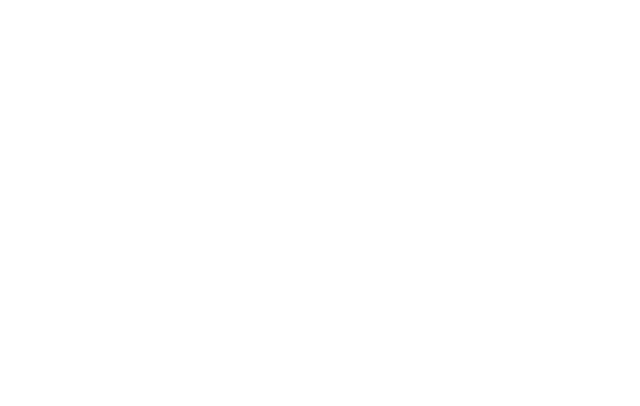
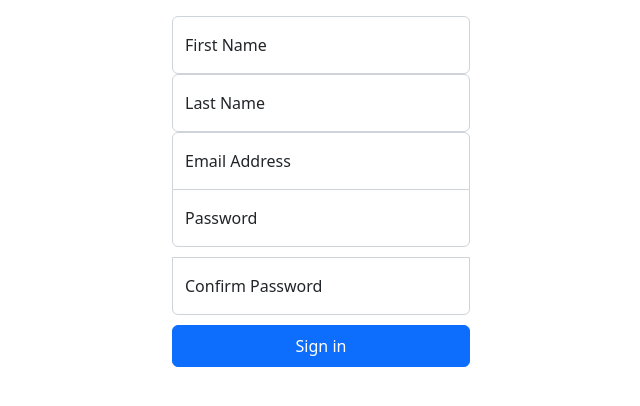
Before and after one commit to jaranda/salesFrontend, an Angular app: page /register in a window 1280 px wide. Before the commit this address led to /. Shown: the top 406 px of the page, without its empty margins (319-959 px from the left). Built offline with nearby package versions, Linux system fonts and the light colour scheme.

Commit message:
Creating the register component. - public component encompases both login and register, and they load the public stylesheet.

```diff
--- a/src/app/public/login/login.component.html
+++ b/src/app/public/login/login.component.html
@@ -1,59 +1,5 @@
-<body class="d-flex align-items-center py-4 bg-body-tertiary">
-  <svg xmlns="http://www.w3.org/2000/svg" style="display: none;">
-    <symbol id="check2" viewBox="0 0 16 16">
-      <path d="M13.854 3.646a.5.5 0 0 1 0 .708l-7 7a.5.5 0 0 1-.708 0l-3.5-3.5a.5.5 0 1 1 .708-.708L6.5 10.293l6.646-6.647a.5.5 0 0 1 .708 0z"/>
-    </symbol>
-    <symbol id="circle-half" viewBox="0 0 16 16">
-      <path d="M8 15A7 7 0 1 0 8 1v14zm0 1A8 8 0 1 1 8 0a8 8 0 0 1 0 16z"/>
-    </symbol>
-    <symbol id="moon-stars-fill" viewBox="0 0 16 16">
-      <path d="M6 .278a.768.768 0 0 1 .08.858 7.208 7.208 0 0 0-.878 3.46c0 4.021 3.278 7.277 7.318 7.277.527 0 1.04-.055 1.533-.16a.787.787 0 0 1 .81.316.733.733 0 0 1-.031.893A8.349 8.349 0 0 1 8.344 16C3.734 16 0 12.286 0 7.71 0 4.266 2.114 1.312 5.124.06A.752.752 0 0 1 6 .278z"/>
-      <path d="M10.794 3.148a.217.217 0 0 1 .412 0l.387 1.162c.173.518.579.924 1.097 1.097l1.162.387a.217.217 0 0 1 0 .412l-1.162.387a1.734 1.734 0 0 0-1.097 1.097l-.387 1.162a.217.217 0 0 1-.412 0l-.387-1.162A1.734 1.734 0 0 0 9.31 6.593l-1.162-.387a.217.217 0 0 1 0-.412l1.162-.387a1.734 1.734 0 0 0 1.097-1.097l.387-1.162zM13.863.099a.145.145 0 0 1 .274 0l.258.774c.115.346.386.617.732.732l.774.258a.145.145 0 0 1 0 .274l-.774.258a1.156 1.156 0 0 0-.732.732l-.258.774a.145.145 0 0 1-.274 0l-.258-.774a1.156 1.156 0 0 0-.732-.732l-.774-.258a.145.145 0 0 1 0-.274l.774-.258c.346-.115.617-.386.732-.732L13.863.1z"/>
-    </symbol>
-    <symbol id="sun-fill" viewBox="0 0 16 16">
-      <path d="M8 12a4 4 0 1 0 0-8 4 4 0 0 0 0 8zM8 0a.5.5 0 0 1 .5.5v2a.5.5 0 0 1-1 0v-2A.5.5 0 0 1 8 0zm0 13a.5.5 0 0 1 .5.5v2a.5.5 0 0 1-1 0v-2A.5.5 0 0 1 8 13zm8-5a.5.5 0 0 1-.5.5h-2a.5.5 0 0 1 0-1h2a.5.5 0 0 1 .5.5zM3 8a.5.5 0 0 1-.5.5h-2a.5.5 0 0 1 0-1h2A.5.5 0 0 1 3 8zm10.657-5.657a.5.5 0 0 1 0 .707l-1.414 1.415a.5.5 0 1 1-.707-.708l1.414-1.414a.5.5 0 0 1 .707 0zm-9.193 9.193a.5.5 0 0 1 0 .707L3.05 13.657a.5.5 0 0 1-.707-.707l1.414-1.414a.5.5 0 0 1 .707 0zm9.193 2.121a.5.5 0 0 1-.707 0l-1.414-1.414a.5.5 0 0 1 .707-.707l1.414 1.414a.5.5 0 0 1 0 .707zM4.464 4.465a.5.5 0 0 1-.707 0L2.343 3.05a.5.5 0 1 1 .707-.707l1.414 1.414a.5.5 0 0 1 0 .708z"/>
-    </symbol>
-  </svg>
-
-  <div class="dropdown position-fixed bottom-0 end-0 mb-3 me-3 bd-mode-toggle">
-    <button class="btn btn-bd-primary py-2 dropdown-toggle d-flex align-items-center"
-            id="bd-theme"
-            type="button"
-            aria-expanded="false"
-            data-bs-toggle="dropdown"
-            aria-label="Toggle theme (auto)">
-      <svg class="bi my-1 theme-icon-active" width="1em" height="1em"><use href="#circle-half"></use></svg>
-      <span class="visually-hidden" id="bd-theme-text">Toggle theme</span>
-    </button>
-    <ul class="dropdown-menu dropdown-menu-end shadow" aria-labelledby="bd-theme-text">
-      <li>
-        <button type="button" class="dropdown-item d-flex align-items-center" data-bs-theme-value="light" aria-pressed="false">
-          <svg class="bi me-2 opacity-50 theme-icon" width="1em" height="1em"><use href="#sun-fill"></use></svg>
-          Light
-          <svg class="bi ms-auto d-none" width="1em" height="1em"><use href="#check2"></use></svg>
-        </button>
-      </li>
-      <li>
-        <button type="button" class="dropdown-item d-flex align-items-center" data-bs-theme-value="dark" aria-pressed="false">
-          <svg class="bi me-2 opacity-50 theme-icon" width="1em" height="1em"><use href="#moon-stars-fill"></use></svg>
-          Dark
-          <svg class="bi ms-auto d-none" width="1em" height="1em"><use href="#check2"></use></svg>
-        </button>
-      </li>
-      <li>
-        <button type="button" class="dropdown-item d-flex align-items-center active" data-bs-theme-value="auto" aria-pressed="true">
-          <svg class="bi me-2 opacity-50 theme-icon" width="1em" height="1em"><use href="#circle-half"></use></svg>
-          Auto
-          <svg class="bi ms-auto d-none" width="1em" height="1em"><use href="#check2"></use></svg>
-        </button>
-      </li>
-    </ul>
-  </div>
-
-
 <main class="form-signin w-100 m-auto">
 <form>
-  <!-- <img class="mb-4" src="/docs/5.3/assets/brand/bootstrap-logo.svg" alt="" width="72" height="57"> -->
   <h1 class="h3 mb-3 fw-normal">Please sign in</h1>
 
   <div class="form-floating">
@@ -64,15 +10,6 @@
     <input type="password" class="form-control" id="floatingPassword" placeholder="Password">
     <label for="floatingPassword">Password</label>
   </div>
-
-  <div class="form-check text-start my-3">
-    <input class="form-check-input" type="checkbox" value="remember-me" id="flexCheckDefault">
-    <label class="form-check-label" for="flexCheckDefault">
-      Remember me
-    </label>
-  </div>
   <button class="btn btn-primary w-100 py-2" type="submit">Sign in</button>
-  <p class="mt-5 mb-3 text-body-secondary">&copy; 2017–2023</p>
 </form>
 </main>
-</body>
--- a/src/app/public/login/login.component.ts
+++ b/src/app/public/login/login.component.ts
@@ -3,7 +3,7 @@
 @Component({
   selector: 'app-login',
   templateUrl: './login.component.html',
-  styleUrls: ['./login.component.scss']
+  styleUrls: ['./login.component.scss', '../public.component.scss']
 })
 export class LoginComponent {
 
--- /dev/null
+++ b/src/app/public/public.component.html
@@ -0,0 +1 @@
+<router-outlet></router-outlet>
--- /dev/null
+++ b/src/app/public/public.component.scss
@@ -0,0 +1,25 @@
+html,
+body {
+  height: 100%;
+}
+
+.form-signin {
+  max-width: 330px;
+  padding: 1rem;
+}
+
+.form-signin .form-floating:focus-within {
+  z-index: 2;
+}
+
+.form-signin input[type="email"] {
+  margin-bottom: -1px;
+  border-bottom-right-radius: 0;
+  border-bottom-left-radius: 0;
+}
+
+.form-signin input[type="password"] {
+  margin-bottom: 10px;
+  border-top-left-radius: 0;
+  border-top-right-radius: 0;
+}
--- /dev/null
+++ b/src/app/public/register/register.component.html
@@ -0,0 +1,25 @@
+<main class="form-signin w-100 m-auto">
+<form>
+  <div class="form-floating">
+    <input type="text" class="form-control" id="firstName" placeholder="First Name">
+    <label for="firstName">First Name</label>
+  </div>
+  <div class="form-floating">
+    <input type="text" class="form-control" id="lastName" placeholder="Last Name">
+    <label for="lastName">Last Name</label>
+  </div>
+  <div class="form-floating">
+    <input type="email" class="form-control" id="inputEmail" placeholder="name@example.com">
+    <label for="inputEmail">Email Address</label>
+  </div>
+  <div class="form-floating">
+    <input type="password" class="form-control" id="inputPassword" placeholder="Password">
+    <label for="inputPassword">Password</label>
+  </div>
+  <div class="form-floating">
+    <input type="password" class="form-control" id="inputPasswordConfirm" placeholder="Password">
+    <label for="inputPasswordConfirm">Confirm Password</label>
+  </div>
+  <button class="btn btn-primary w-100 py-2" type="submit">Sign in</button>
+</form>
+</main>
```
Also changed, not shown: src/app/app-routing.module.ts (+10 -1 lines), src/app/public/public.component.ts (added, +10 -0 lines), src/app/public/public.module.ts (+8 -2 lines), src/app/public/register/register.component.ts (added, +10 -0 lines), src/app/public/register/register.component.scss (added).
